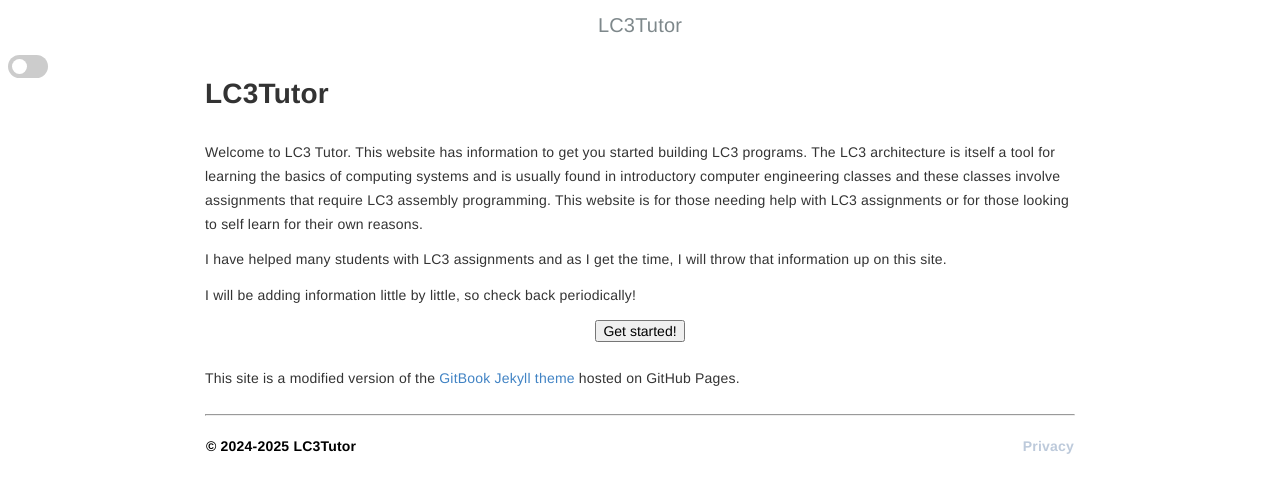
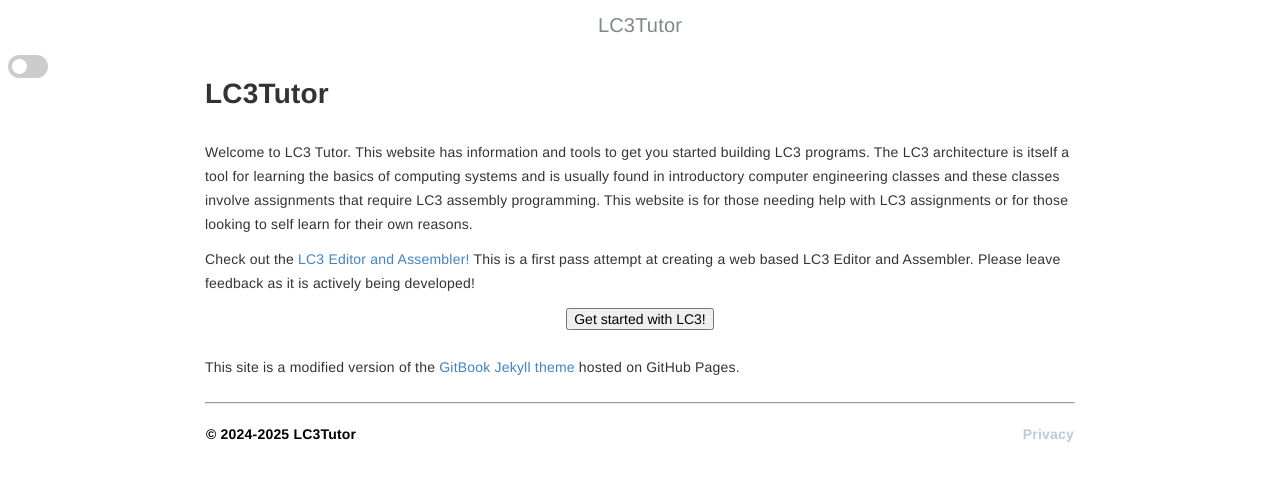
Before and after one commit to lc3tutor/lc3tutor.github.io, a Jekyll site: the page built from README.md, in a window 1280 px wide. Shown: the top 493 px of the page. Built offline with Jekyll 4.4.1, drawn with Linux system fonts in a browser that asks for light colours; some web fonts are replaced.

```diff
--- a/README.md
+++ b/README.md
@@ -6,15 +6,13 @@ permalink: /
 nextp: '/the-pennsim-gui'
 ---
 
-Welcome to LC3 Tutor. This website has information to get you started building LC3 programs. The LC3 architecture is itself a tool for learning the basics of computing systems and is usually found in introductory computer engineering classes and these classes involve assignments that require LC3 assembly programming. This website is for those needing help with LC3 assignments or for those looking to self learn for their own reasons.
+Welcome to LC3 Tutor. This website has information and tools to get you started building LC3 programs. The LC3 architecture is itself a tool for learning the basics of computing systems and is usually found in introductory computer engineering classes and these classes involve assignments that require LC3 assembly programming. This website is for those needing help with LC3 assignments or for those looking to self learn for their own reasons.
 
-I have helped many students with LC3 assignments and as I get the time, I will throw that information up on this site.
-
-I will be adding information little by little, so check back periodically!
+Check out the [LC3 Editor and Assembler!](/lc3tee) This is a first pass attempt at creating a web based LC3 Editor and Assembler. Please leave feedback as it is actively being developed!
 
 <div class="ctnr_btn_start">
 <a href="/the-pennsim-gui">
-<button>Get started!</button>
+<button>Get started with LC3!</button>
 </a>
 </div>
 
--- a/_pages/lc3tee.html
+++ b/_pages/b_tools/lc3tee.html
@@ -1,5 +1,5 @@
 ---
-title: LC3 Editor and Emulator
+title: LC3 Editor
 description: LC3 Editor.
 author: lc3tutor
 date: 2025-09-04
```
Also changed, not shown: _data/navigation.json (+18 -2 lines), _pages/b_tools/editor-how-to.md (renamed from _pages/editor-how-to.md, +2 -2 lines), assets/gitbook/gitbook.js, assets/gitbook/theme.js.
